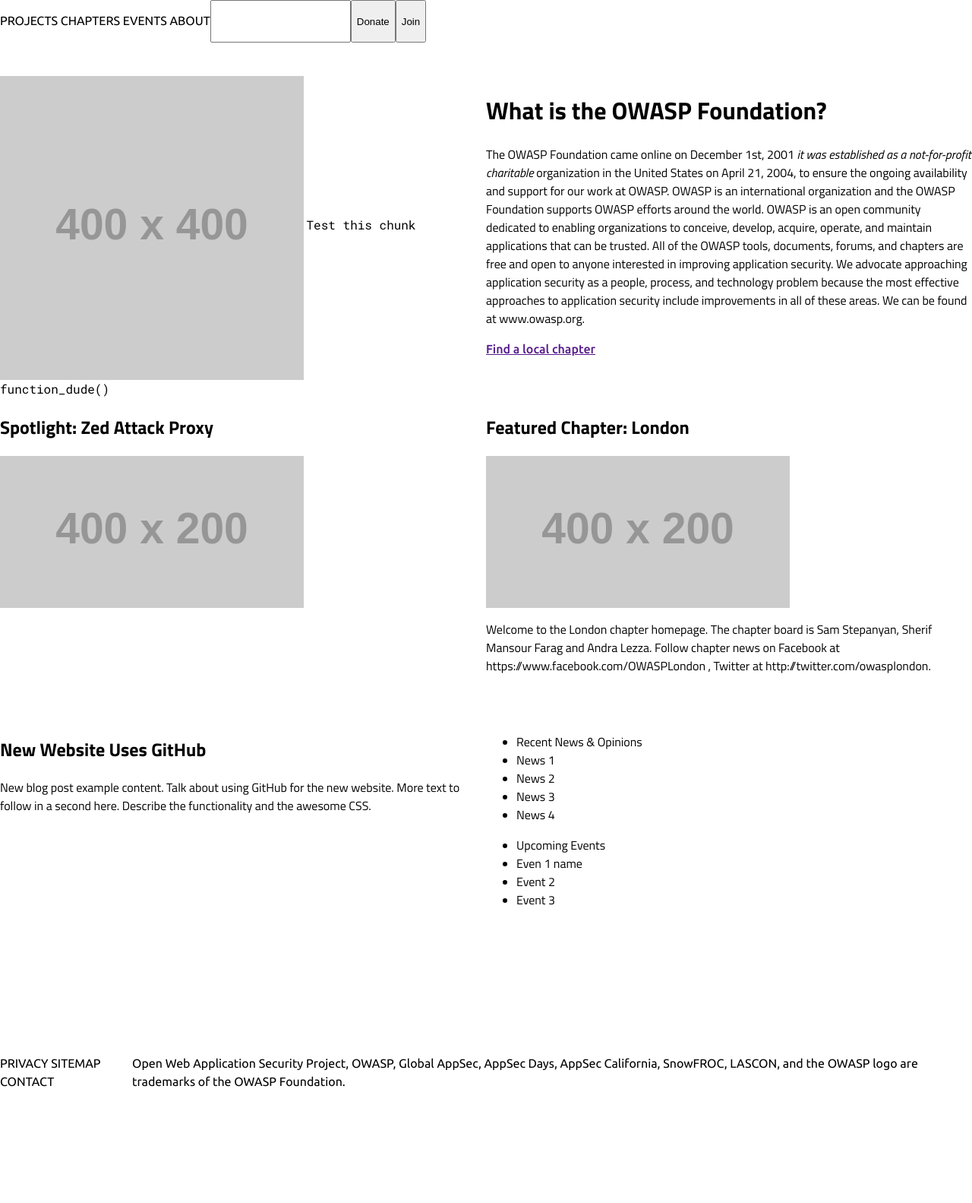
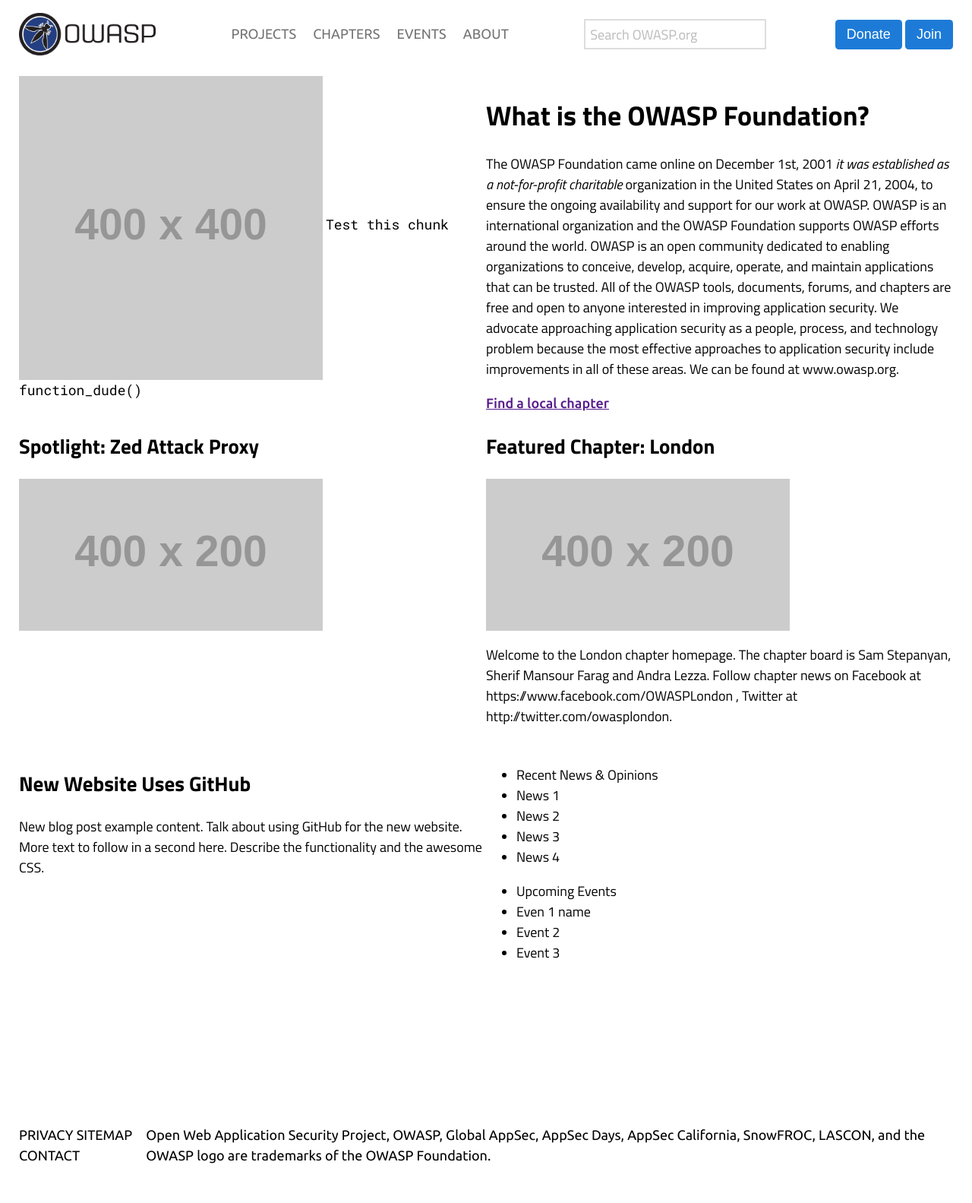
Before and after one commit to scorchingoyster/owasp-layout, a Jekyll site: the page built from index.md, in a window 1280 px wide. Shown: the whole page at 76% size. Built offline with Jekyll 4.4.1, drawn with Linux system fonts in a browser that asks for light colours; before the commit the page ends 1522 px from its top, so only the background shows below that.

Commit message:
more navigation styling

```diff
--- a/_includes/header.html
+++ b/_includes/header.html
@@ -1,13 +1,20 @@
 <header>
   <nav class="top-nav">
+    <a href="#" class="desktop-logo">
+      <img src="/assets/image/logo.png" alt="">
+    </a>
     <ul>
-      <li>PROJECTS</li>
-      <li>CHAPTERS</li>
-      <li>EVENTS</li>
-      <li>ABOUT</li>
+      <li><a href="#">PROJECTS</a></li>
+      <li><a href="#">CHAPTERS</a></li>
+      <li><a href="#">EVENTS</a></li>
+      <li><a href="#">ABOUT</a></li>
     </ul>
-    <input type="text">
-    <button>Donate</button>
-    <button>Join</button>
+    <input class="site-search" type="text" placeholder="Search OWASP.org">
+    {% include nav-button.html %}
+  </nav>
+  <nav class="alt-nav">
+    <a href="#" class="alt-logo">
+        <img src="/assets/image/logo.png" alt="">
+    </a>
   </nav>
 </header>
--- /dev/null
+++ b/_includes/nav-button.html
@@ -0,0 +1,4 @@
+<div class="nav-button">
+  <button>Donate</button>
+  <button>Join</button>
+</div>
--- a/_sass/_base.scss
+++ b/_sass/_base.scss
@@ -1,67 +1,12 @@
-// font imports
-@font-face {
-  font-family: 'roboto_mono';
-  src: url('../font/robotomono-regular.woff2') format('woff2'),
-        url('../font/robotomono-regular.woff') format('woff');
-  font-weight: normal;
-  font-style: normal;
-}
-
-@font-face {
-  font-family: 'titillium_bold';
-  src: url('../font/titilliumweb-bold.woff2') format('woff2'),
-        url('../font/titilliumweb-bold.woff') format('woff');
-  font-weight: bold;
-  font-style: normal;
-}
-
-@font-face {
-  font-family: 'titillium_bold_italic';
-  src: url('../font/titilliumweb-bolditalic.woff2') format('woff2'),
-        url('../font/titilliumweb-bolditalic.woff') format('woff');
-  font-weight: bold;
-  font-style: italic;
-}
-
-@font-face {
-  font-family: 'titillium_italic';
-  src: url('../font/titilliumweb-italic.woff2') format('woff2'),
-        url('../font/titilliumweb-italic.woff') format('woff');
-  font-weight: normal;
-  font-style: italic;
-}
-
-@font-face {
-  font-family: 'titillium';
-  src: url('../font/titilliumweb-regular.woff2') format('woff2'),
-        url('../font/titilliumweb-regular.woff') format('woff');
-  font-weight: normal;
-  font-style: normal;
-}
-
-@font-face {
-  font-family: 'ubuntu_medium';
-  src: url('../font/ubuntu-medium.woff2') format('woff2'),
-        url('../font/ubuntu-medium.woff') format('woff');
-  font-weight: 500;
-  font-style: normal;
-}
-
-@font-face {
-    font-family: 'ubuntu';
-    src: url('../font/ubuntu-regular.woff2') format('woff2'),
-            url('../font/ubuntu-regular.woff') format('woff');
-    font-weight: normal;
-    font-style: normal;
-}
-
 // font declarations
 h1, h2, h3, h4, h5, h6 {
   font-family: 'titillium_bold', sans-serif;
 }
 
-body {
+body,
+input[type='text'] {
   font-family: 'titillium', sans-serif;
+  font-size: $font-size; // 18px; use multiples of 1.5 for font tweaks
 }
 
 em {
@@ -79,3 +24,11 @@ code {
 .callout-link {
   font-family: 'ubuntu_medium', sans-serif;
 }
+
+// desktop layout
+
+body {
+  max-width: $grid-val * 42; // 30 * 42 = 1260px
+  margin: 0 auto;
+  padding: 0 $grid-val/2;
+}
--- a/_sass/_main.scss
+++ b/_sass/_main.scss
@@ -1,4 +1,4 @@
-@import "variables";
+@import "util";
 
 // 3rd-party support files
 @import "sanitize";
--- a/_sass/_nav.scss
+++ b/_sass/_nav.scss
@@ -1,7 +1,76 @@
-.top-nav, .bot-nav {
-  display: flex;
+.top-nav {
+  button {
+    @include cta-button;
+  }
 }
 
-.top-nav ul>li, .bot-nav ul>li {
+// desktop nav
+header {
+  max-height: $grid-val * 3; // 90px
+}
+
+.desktop-logo {
   display: inline-block;
+  img {
+    width: 100%;
+    max-width: 180px;
+  }
 }
+
+.site-search {
+  width: 100%;
+  max-width: $grid-val * 8; // 240px
+  border: 2px solid #dddddd;
+  padding: 6px;
+  &:focus {
+    border-color: $cta-blue;
+  }
+  &::placeholder {
+    color: grey;
+  }
+}
+
+.top-nav, .bot-nav {
+  height: 100%;
+  display: flex;
+  justify-content: space-between;
+  align-items: center;
+}
+
+.top-nav,
+.bot-nav {
+  ul {
+    margin: 0;
+    & > li {
+      display: inline-block;
+    }
+    & a {
+      @include nav-link;
+    }
+  }
+}
+
+@media screen and (min-width: 1020px) {
+  .alt-nav {
+    @include hide-el;
+  }
+}
+
+// mobile nav
+
+.alt-logo {
+  display: flex;
+  margin: $grid-val/2 0;
+  justify-content: center;
+  img {
+    width: 100%;
+    max-width: $grid-val * 7; // 210px
+  }
+}
+
+@media screen and (max-width: 1019px) {
+  .top-nav,
+  .bot-nav {
+    @include hide-el;
+  }
+}
--- /dev/null
+++ b/_sass/_util.scss
@@ -0,0 +1,100 @@
+// font imports
+@font-face {
+  font-family: 'roboto_mono';
+  src: url('../font/robotomono-regular.woff2') format('woff2'),
+        url('../font/robotomono-regular.woff') format('woff');
+  font-weight: normal;
+  font-style: normal;
+}
+
+@font-face {
+  font-family: 'titillium_bold';
+  src: url('../font/titilliumweb-bold.woff2') format('woff2'),
+        url('../font/titilliumweb-bold.woff') format('woff');
+  font-weight: bold;
+  font-style: normal;
+}
+
+@font-face {
+  font-family: 'titillium_bold_italic';
+  src: url('../font/titilliumweb-bolditalic.woff2') format('woff2'),
+        url('../font/titilliumweb-bolditalic.woff') format('woff');
+  font-weight: bold;
+  font-style: italic;
+}
+
+@font-face {
+  font-family: 'titillium_italic';
+  src: url('../font/titilliumweb-italic.woff2') format('woff2'),
+        url('../font/titilliumweb-italic.woff') format('woff');
+  font-weight: normal;
+  font-style: italic;
+}
+
+@font-face {
+  font-family: 'titillium';
+  src: url('../font/titilliumweb-regular.woff2') format('woff2'),
+        url('../font/titilliumweb-regular.woff') format('woff');
+  font-weight: normal;
+  font-style: normal;
+}
+
+@font-face {
+  font-family: 'ubuntu_medium';
+  src: url('../font/ubuntu-medium.woff2') format('woff2'),
+        url('../font/ubuntu-medium.woff') format('woff');
+  font-weight: 500;
+  font-style: normal;
+}
+
+@font-face {
+    font-family: 'ubuntu';
+    src: url('../font/ubuntu-regular.woff2') format('woff2'),
+            url('../font/ubuntu-regular.woff') format('woff');
+    font-weight: normal;
+    font-style: normal;
+}
+
+// variables
+$fa-font-path: "/assets/fontawesome";
+
+$bg-blue: #233e81;
+$bg-grey: #f3f4f6;
+$cta-blue: #1d7bd7;
+
+$font-size: 18px;
+$grid-val: 30px;
+
+// mixins
+@mixin hide-el {
+  position: absolute;
+  left: -99999px;
+  width: 0;
+  height: 0;
+  visibility: hidden;
+  display: none;
+  opacity: 0.0;
+}
+
+@mixin nav-link {
+  margin: 0 9px;
+  text-decoration: none;
+  color: lighten(black, 45%);
+  &:hover {
+    color: $bg-blue;
+  }
+  &:active {
+    color: black;
+  }
+
+}
+
+@mixin cta-button {
+  padding: 9px 15px;
+  margin: 6px 0;
+  border-width: 0;
+  border-radius: 4.5px;
+  background-color: $cta-blue;
+  color: white;
+  font-size: $font-size;
+}
--- a/_sass/_variables.scss
+++ /dev/null
@@ -1 +0,0 @@
-$fa-font-path: "/assets/fontawesome";
```
Also changed, not shown: assets/image/logo.png, favicon.ico.
